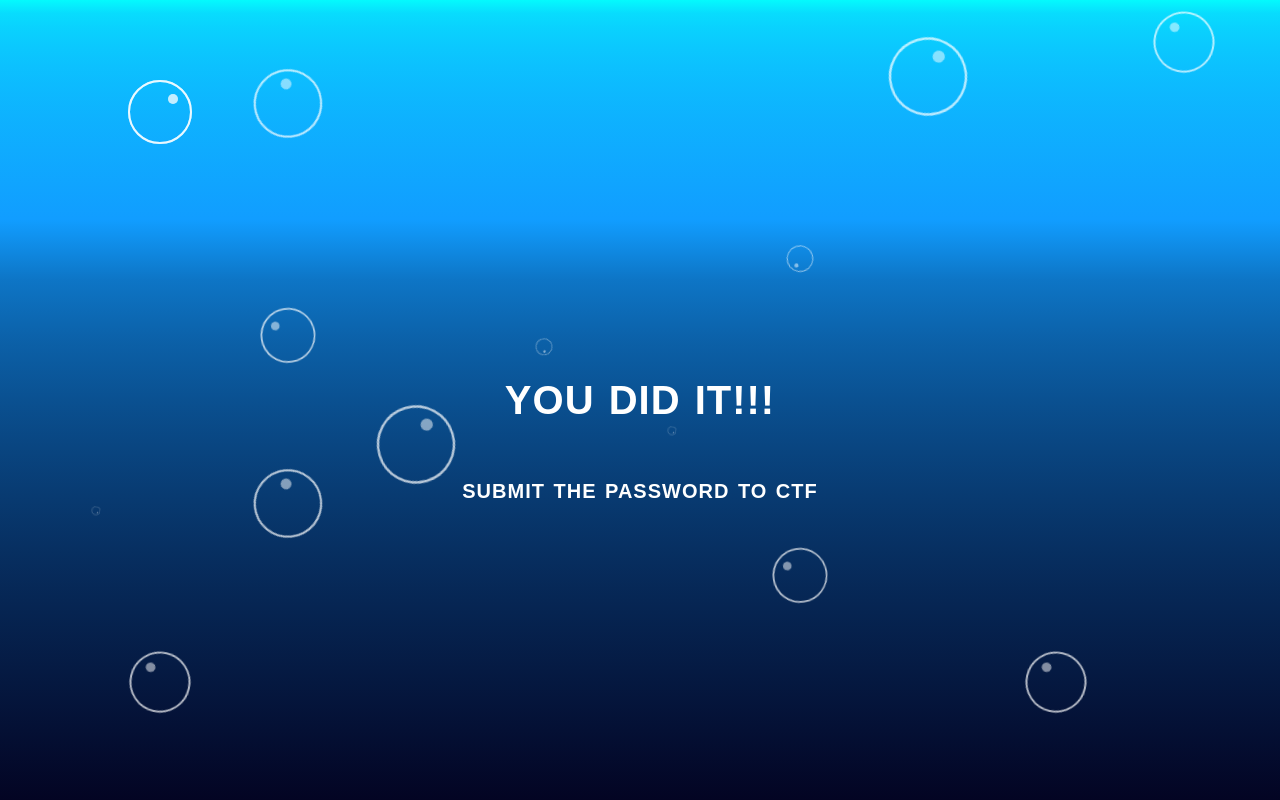
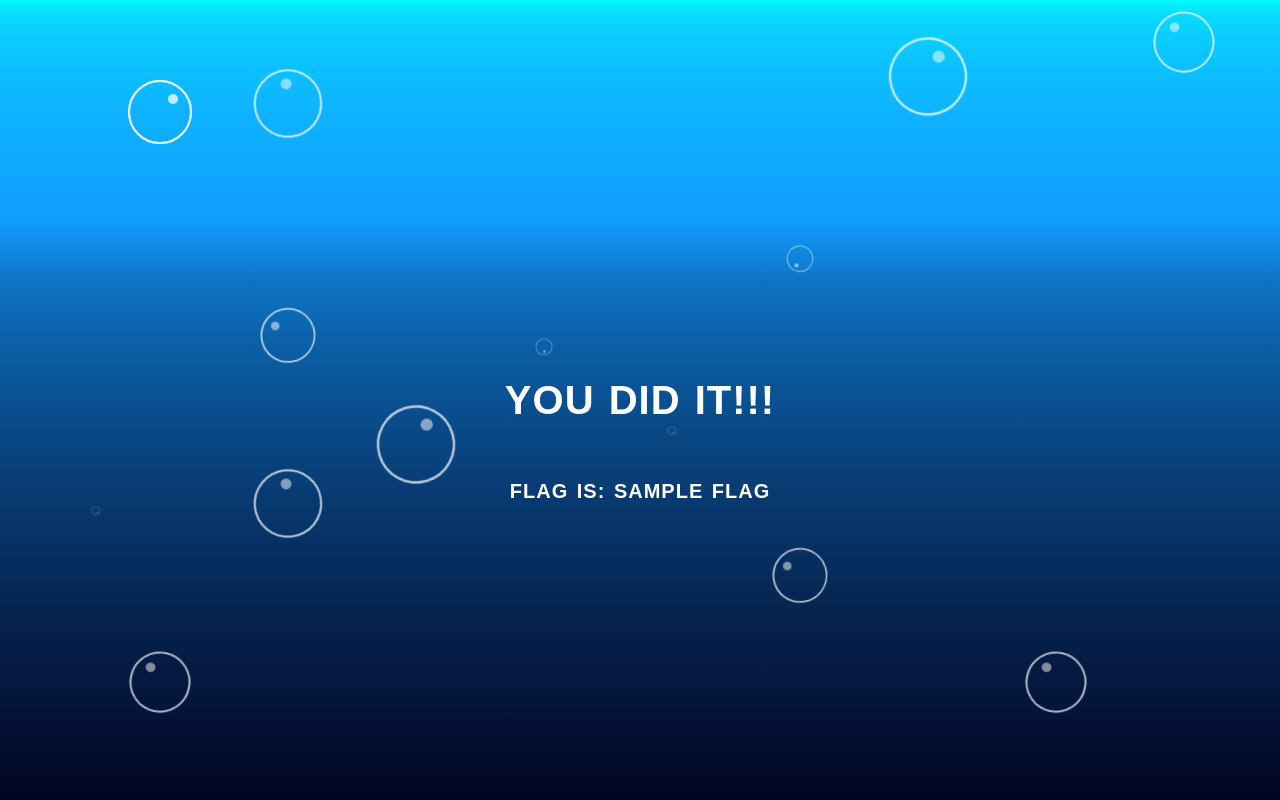
Before and after one commit to rubtoa/.jit, a Flask app: template templates/index.html in a window 1280 px wide. Run offline with Flask 2, Linux system fonts and the light colour scheme; the template is opened without the code that fills it: most values are stand-ins (such as "Sample title", 1, 10 or a date in 2020); parts of the project's set-up code (start-up, migrations or seed data) failed here and were passed over.

Commit message:
Update index.html

```diff
--- a/templates/index.html
+++ b/templates/index.html
@@ -11,7 +11,7 @@
 <body>
     <div class="wrapper">
         <br><center>
-        <h1 id="secret">You did it!!!</h1><h3><br> Submit the password to CTF</h3>
+        <h1 id="secret">You did it!!!</h1><h3><br> Flag is: {{ flag }}</h3>
 
     </center>
       <div><span class="dot"></span></div>
```
